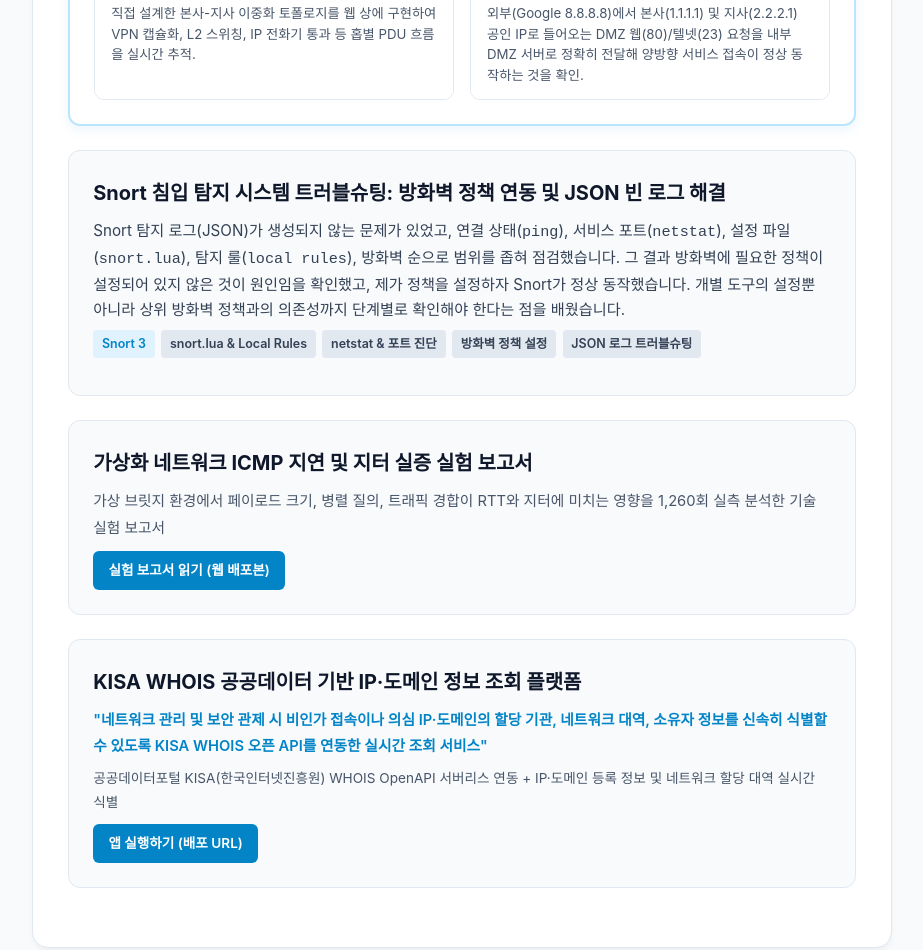
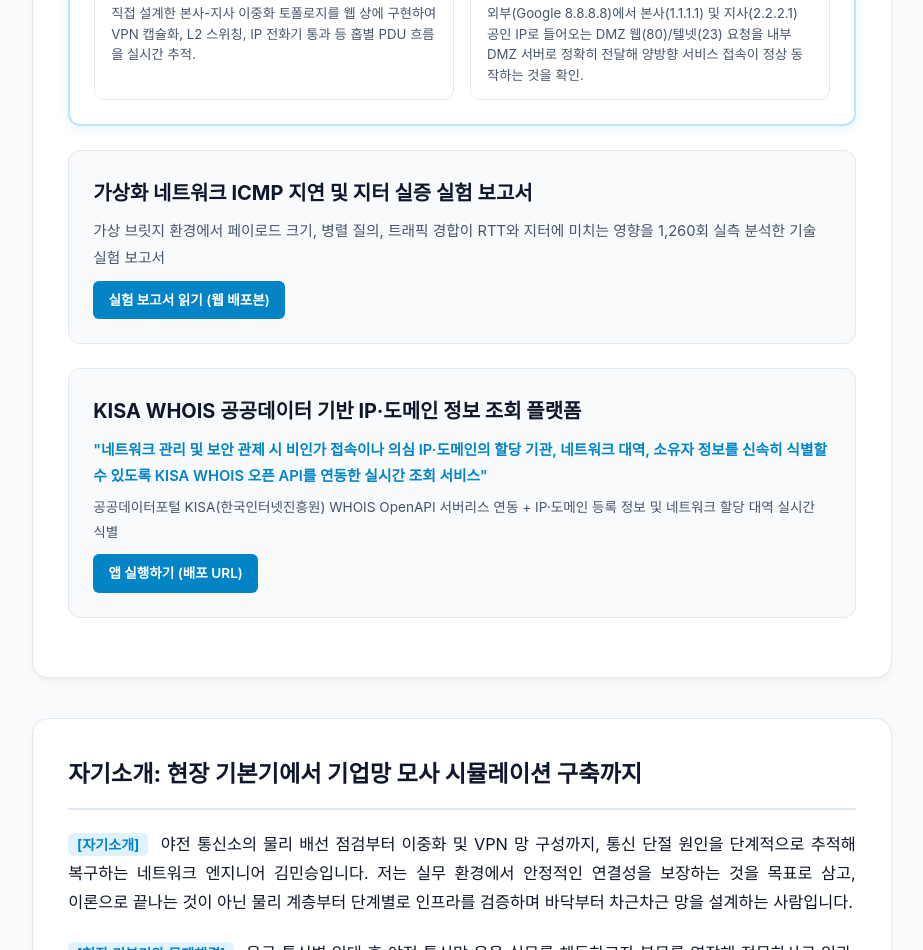
Before and after one commit to Andy255319/self-introduce, a plain HTML site: page index.html in a window 1280 px wide. Shown: the part 2740-3690 px from the top of the page, without its empty margins (178-1101 px from the left). Drawn offline with Linux system fonts and the light colour scheme.

Commit message:
Snort 트러블슈팅 프로젝트 카드 제거

```diff
--- a/index.html
+++ b/index.html
@@ -618,21 +618,6 @@
         </div>
       </div>
 
-      <!-- 2. Snort 침입 탐지 시스템 트러블슈팅 카드 -->
-      <div class="project-item">
-        <h3>Snort 침입 탐지 시스템 트러블슈팅: 방화벽 정책 연동 및 JSON 빈 로그 해결</h3>
-        <p style="font-size: 0.95rem; color: #334155; margin-top: 0.45rem; line-height: 1.65; word-break: keep-all;">
-          Snort 탐지 로그(JSON)가 생성되지 않는 문제가 있었고, 연결 상태(<code>ping</code>), 서비스 포트(<code>netstat</code>), 설정 파일(<code>snort.lua</code>), 탐지 룰(<code>local rules</code>), 방화벽 순으로 범위를 좁혀 점검했습니다. 그 결과 방화벽에 필요한 정책이 설정되어 있지 않은 것이 원인임을 확인했고, 제가 정책을 설정하자 Snort가 정상 동작했습니다. 개별 도구의 설정뿐 아니라 상위 방화벽 정책과의 의존성까지 단계별로 확인해야 한다는 점을 배웠습니다.
-        </p>
-        <div class="project-tag-bar" style="margin-top: 0.5rem;">
-          <span class="tech-pill primary">Snort 3</span>
-          <span class="tech-pill">snort.lua & Local Rules</span>
-          <span class="tech-pill">netstat & 포트 진단</span>
-          <span class="tech-pill">방화벽 정책 설정</span>
-          <span class="tech-pill">JSON 로그 트러블슈팅</span>
-        </div>
-      </div>
-
       <!-- 3. 기술 실험 보고서 (구 10번 과제) -->
       <div class="project-item">
         <h3>가상화 네트워크 ICMP 지연 및 지터 실증 실험 보고서</h3>
```
